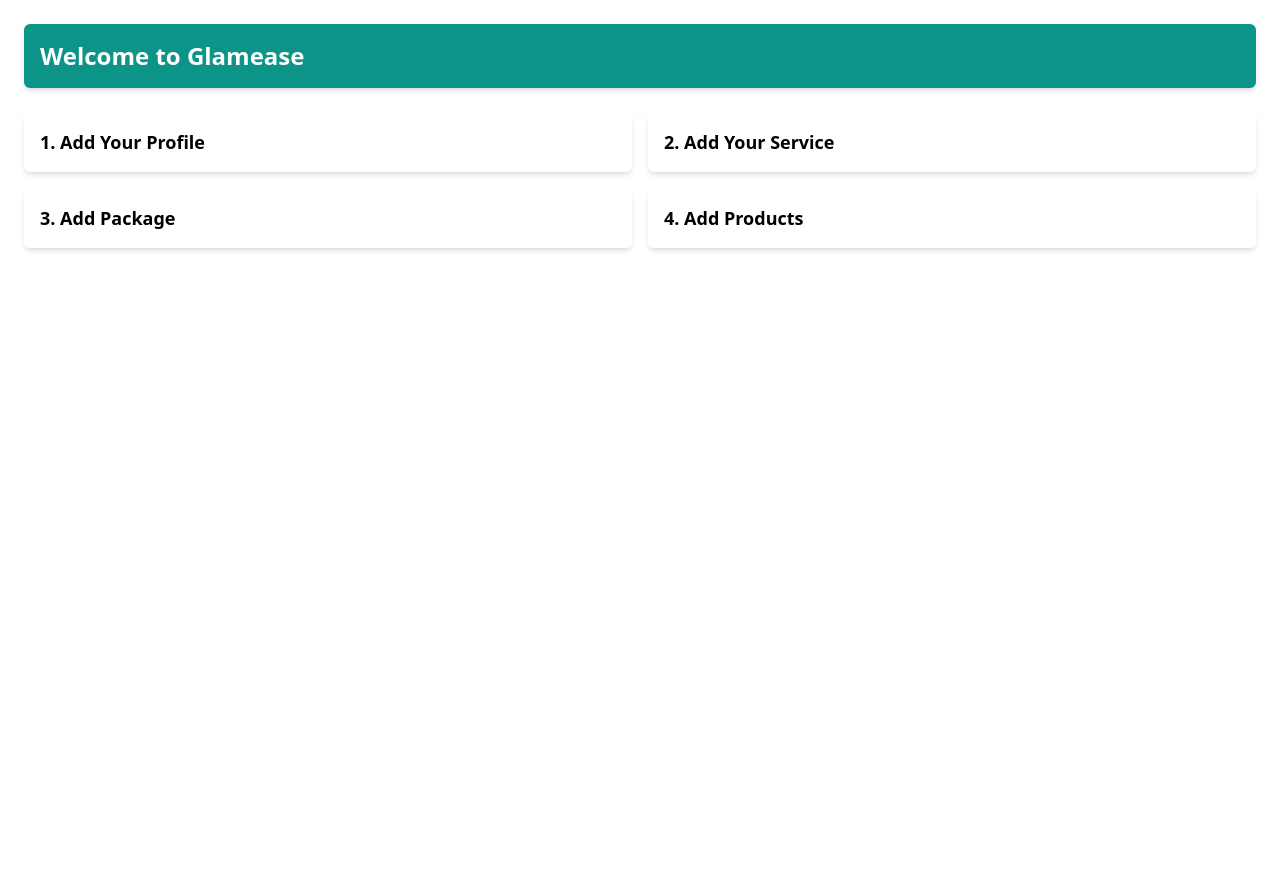
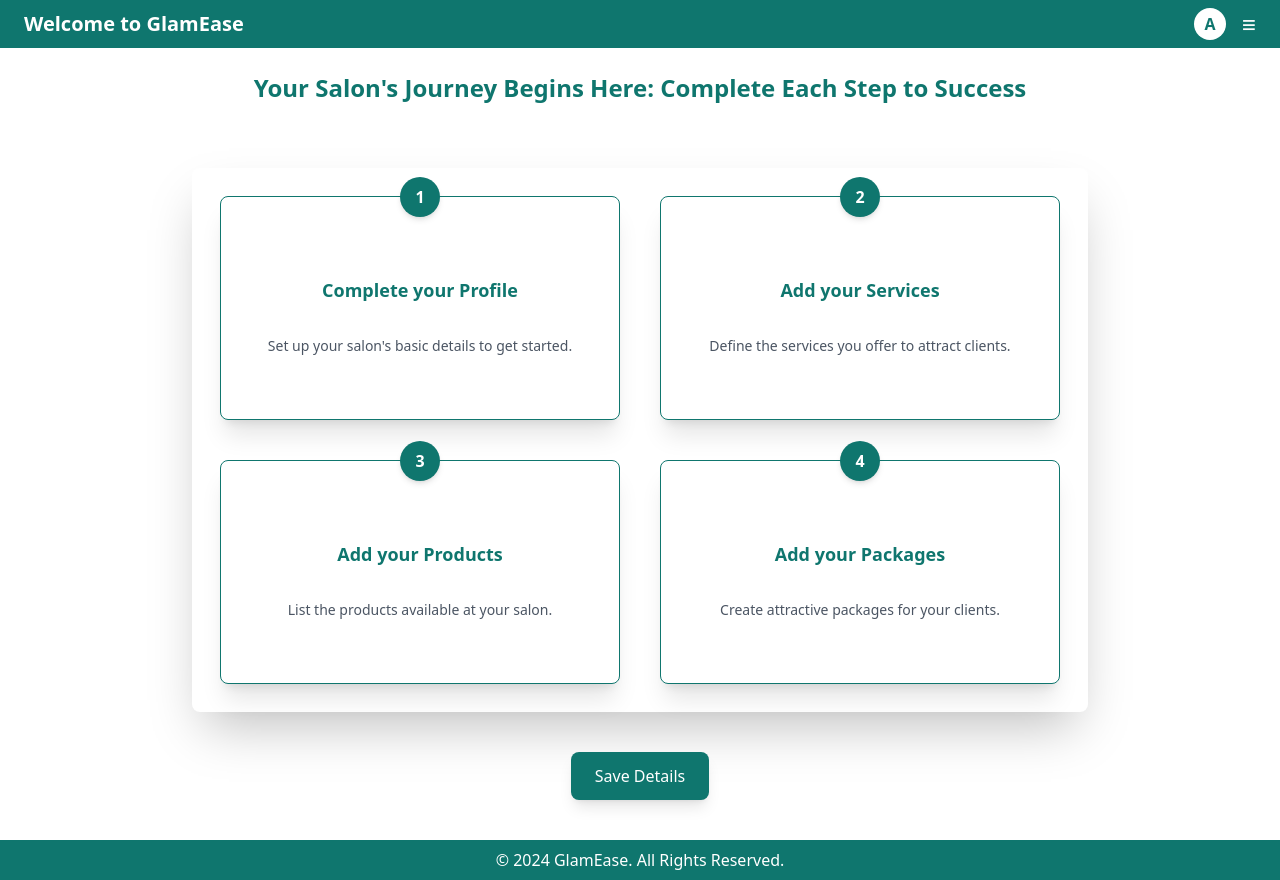
Before and after one commit to ShravaniR2412/SASS, a React (Vite) app in the folder client/: page /dashboard in a window 1280 px wide. Before the commit the page ends 800 px from the top, so only its background shows below. Built offline with nearby package versions, Linux system fonts and the light colour scheme.

Commit message:
Update Dashboard.jsx
dashboard updated

```diff
--- a/client/src/pages/salon/Dashboard.jsx
+++ b/client/src/pages/salon/Dashboard.jsx
@@ -1,38 +1,116 @@
-// src/SalonDashboard.jsx
-import React from 'react';
-import { Link } from 'react-router-dom';
+import React from "react";
+import { useNavigate } from "react-router-dom";
 
-const Dashboard = () => {
+const SalonDashboard = () => {
+  const navigate = useNavigate();
+
+  const handleBoxClick = (path) => {
+    navigate(path);
+  };
+
   return (
-    <div className="p-6">
-      <nav className="bg-teal-600 text-white p-4 mb-6 rounded-md shadow-md">
-        <h1 className="text-2xl font-bold">Welcome to Glamease</h1>
-      </nav>
+    <div className="min-h-screen bg-white-100 flex flex-col items-center">
+      {/* Header */}
+      <header className="w-full bg-teal-700 text-white py-2 flex justify-between items-center px-6">
+        <h1 className="text-xl font-semibold">Welcome to GlamEase</h1>
+        <div className="flex items-center space-x-4">
+          <div className="bg-white text-teal-700 p-2 rounded-full w-8 h-8 flex items-center justify-center font-bold">
+            A
+          </div>
+          <div className="text-white text-2xl">≡</div> {/* Three dashes */}
+        </div>
+      </header>
 
-      <div className="grid grid-cols-2 gap-4 mb-6">
-        <Link to="/profile">
-          <div className="cursor-pointer p-4 bg-white shadow-md rounded-md transition-all duration-300 hover:bg-teal-200">
-            <h3 className="text-lg font-semibold">1. Add Your Profile</h3>
+      {/* Tagline */}
+      <p className="text-center text-teal-700 py-6 text-2xl font-semibold">
+        Your Salon's Journey Begins Here: Complete Each Step to Success
+      </p>
+
+      {/* Main Content Container */}
+        {/* Grid Container */}
+        <div className="bg-white shadow-2xl rounded-lg p-7 w-full max-w-4xl  mt-10 ">
+
+
+        <div className="grid grid-cols-1 md:grid-cols-2 gap-10">
+          {/* Box 1 */}
+          <div
+            className="relative w-full h-56 bg-white shadow-xl rounded-lg flex flex-col items-center justify-center text-center p-4 border border-teal-700 hover:bg-teal-100 hover:translate-y-1 transition-transform duration-300 ease-in-out cursor-pointer"
+            onClick={() => handleBoxClick("/profile")}
+          >
+            <span className="absolute -top-5 left-1/2 transform -translate-x-1/2 bg-teal-700 text-white w-10 h-10 flex items-center justify-center rounded-full font-bold shadow-md">
+              1
+            </span>
+            <h2 className="text-teal-700 font-semibold text-lg mt-4">
+              Complete your Profile
+            </h2>
+            <p className="mt-2 text-sm text-gray-600">
+              Set up your salon's basic details to get started.
+            </p>
           </div>
-        </Link>
-        <Link to="/addservices">
-          <div className="cursor-pointer p-4 bg-white shadow-md rounded-md transition-all duration-300 hover:bg-teal-200">
-            <h3 className="text-lg font-semibold">2. Add Your Service</h3>
+
+          {/* Box 2 */}
+          <div
+            className="relative w-full h-56 bg-white shadow-xl rounded-lg flex flex-col items-center justify-center text-center p-4 border border-teal-700 hover:bg-teal-100 hover:translate-y-1 transition-transform duration-300 ease-in-out cursor-pointer"
+            onClick={() => handleBoxClick("/addservices")}
+          >
+            <span className="absolute -top-5 left-1/2 transform -translate-x-1/2 bg-teal-700 text-white w-10 h-10 flex items-center justify-center rounded-full font-bold shadow-md">
+              2
+            </span>
+            <h2 className="text-teal-700 font-semibold text-lg mt-4">
+              Add your Services
+            </h2>
+            <p className="mt-2 text-sm text-gray-600">
+              Define the services you offer to attract clients.
+            </p>
           </div>
-        </Link>
-        <Link to="/addpackages">
-          <div className="cursor-pointer p-4 bg-white shadow-md rounded-md transition-all duration-300 hover:bg-teal-200">
-            <h3 className="text-lg font-semibold">3. Add Package</h3>
+
+          {/* Box 3 */}
+          <div
+            className="relative w-full h-56 bg-white shadow-xl rounded-lg flex flex-col items-center justify-center text-center p-4 border border-teal-700 hover:bg-teal-100 hover:translate-y-1 transition-transform duration-300 ease-in-out cursor-pointer"
+            onClick={() => handleBoxClick("/addproducts")}
+          >
+            <span className="absolute -top-5 left-1/2 transform -translate-x-1/2 bg-teal-700 text-white w-10 h-10 flex items-center justify-center rounded-full font-bold shadow-md">
+              3
+            </span>
+            <h2 className="text-teal-700 font-semibold text-lg mt-4">
+              Add your Products
+            </h2>
+            <p className="mt-2 text-sm text-gray-600">
+              List the products available at your salon.
+            </p>
           </div>
-        </Link>
-        <Link to="/addproducts">
-          <div className="cursor-pointer p-4 bg-white shadow-md rounded-md transition-all duration-300 hover:bg-teal-200">
-            <h3 className="text-lg font-semibold">4. Add Products</h3>
+
+          {/* Box 4 */}
+          <div
+            className="relative w-full h-56 bg-white shadow-xl rounded-lg flex flex-col items-center justify-center text-center p-4 border border-teal-700 hover:bg-teal-100 hover:translate-y-1 transition-transform duration-300 ease-in-out cursor-pointer"
+            onClick={() => handleBoxClick("/addpackages")}
+          >
+            <span className="absolute -top-5 left-1/2 transform -translate-x-1/2 bg-teal-700 text-white w-10 h-10 flex items-center justify-center rounded-full font-bold shadow-md">
+              4
+            </span>
+            <h2 className="text-teal-700 font-semibold text-lg mt-4">
+              Add your Packages
+            </h2>
+            <p className="mt-2 text-sm text-gray-600">
+              Create attractive packages for your clients.
+            </p>
           </div>
-        </Link>
+        </div>
       </div>
+
+      {/* Save Button */}
+      <div className="mt-10 mb-10 flex justify-center">
+        <button className="bg-teal-700 text-white px-6 py-3 rounded-lg shadow-lg hover:bg-teal-600 transition-colors duration-300 ease-in-out min-w-max">
+          Save Details
+        </button>
+      </div>
+
+      {/* Footer */}
+      <footer className="w-full bg-teal-700 text-white py-2 mt-auto text-center">
+        © 2024 GlamEase. All Rights Reserved.
+      </footer>
     </div>
   );
 };
 
-export default Dashboard;
+export default SalonDashboard;
```
